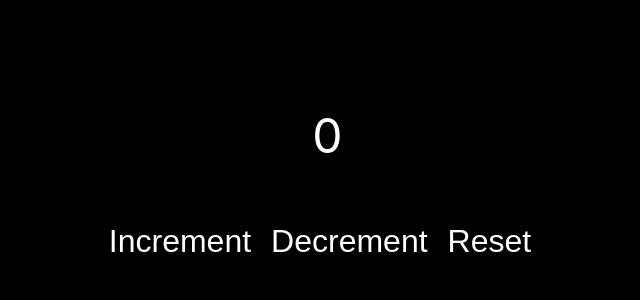
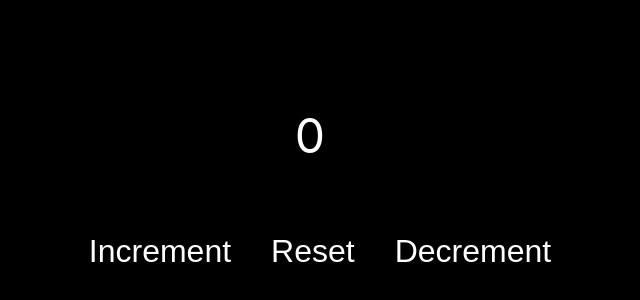
Before and after one commit to NachoHotz/typescript-react-counter, a React (Create React App) app: page / in a window 1280 px wide. Shown: the part 92-392 px from the top of the page, without its empty margins (320-960 px from the left). Built offline with nearby package versions, Linux system fonts and the light colour scheme.

Commit message:
modify button position and style

```diff
--- a/src/components/Home.module.css
+++ b/src/components/Home.module.css
@@ -13,14 +13,14 @@ body {
 .counter {
   color: #fff;
   font-size: 3rem;
-  margin-left: 15px;
+  margin-right: 20px;
 }
 
 button {
   background-color: #000;
   border: 0px solid #000;
   color: #fff;
-  padding: 10px;
+  padding: 20px;
   font-size: 2rem;
   font-weight: 400;
 }
@@ -30,5 +30,5 @@ button:hover {
   color: #000;
   border-radius: 5px;
   cursor: pointer;
-  transition: 0.40s;
+  transition: 0.4s;
 }
--- a/src/components/Home.tsx
+++ b/src/components/Home.tsx
@@ -1,6 +1,6 @@
 import { useDispatch, useSelector } from 'react-redux';
+import { State } from '../redux/store';
 import * as actions from '../redux/actions/types';
-import { State } from '../redux/store';
 import style from './Home.module.css';
 
 export default function Home() {
@@ -12,8 +12,8 @@ export default function Home() {
       <p className={style.counter}>{counter}</p>
       <div>
         <button onClick={() => dispatch(actions.increment())}>Increment</button>
+        <button onClick={() => dispatch(actions.reset())}>Reset</button>
         <button onClick={() => dispatch(actions.decrement())}>Decrement</button>
-        <button onClick={() => dispatch(actions.reset())}>Reset</button>
       </div>
     </div>
   );
```
